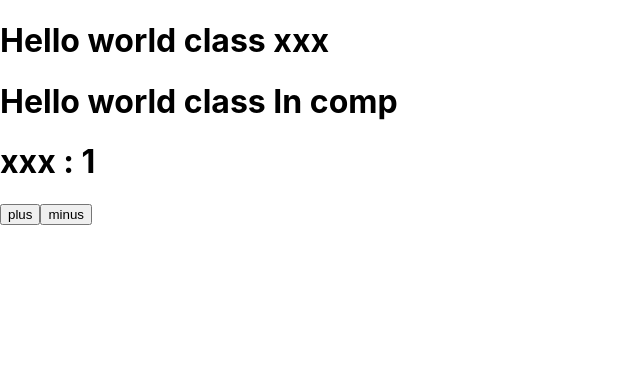
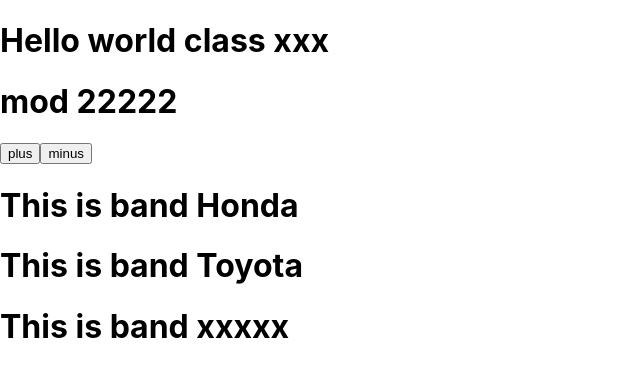
Before and after one commit to wadcharapong-n/react-app, a React (Create React App) app: page / in a window 1280 px wide. Both pictures are taken after a click on the button "plus". Shown: the top 376 px of the page, without its empty margins (0-640 px from the left). Built offline with nearby package versions, Linux system fonts and the light colour scheme.

Commit message:
condition

```diff
--- a/src/index.js
+++ b/src/index.js
@@ -8,6 +8,21 @@
   render(){
   return <h1>Hello world class {this.props.title}</h1>
   }
+}
+
+function Car(props){
+  const isHonda = props.isHonda
+  const isToyota = props.isToyota
+  let car
+  if (isHonda){
+    car = 'Honda'
+  }
+  if (isToyota){
+    car = 'Toyota'
+  }
+  return <div>
+    <h1>This is band {car ? car : <span>xxxxx</span>}</h1>
+  </div>
 }
 
 class HelloWorldInComp extends React.Component{
@@ -23,13 +38,18 @@
 
   onDeincrement = () => {
     this.setState((prevState) => ({count: prevState.count -1}))
-    this.setState((prevState) => ({count: prevState.count -1}))
   }
 
   render(){
+    if(this.state.count % 2 === 1){
+      return <div><h1>mod 22222</h1>
+          <button onClick={this.onIncrement}>plus</button>
+          <button onClick={this.onDeincrement}>minus</button>
+        </div>
+    }
     return <div>
       <HelloWorldComp title="In comp"/>
-      <p><h1>{this.props.title} : {this.state.count}</h1></p>
+      <h1>{this.props.title} : {this.state.count}</h1>
       <button onClick={this.onIncrement}>plus</button>
       <button onClick={this.onDeincrement}>minus</button>
     </div>
@@ -40,6 +60,9 @@
   <React.StrictMode>
     <HelloWorldComp title="xxx"/>
     <HelloWorldInComp title="xxx"/>
+    <Car isHonda={true}/>
+    <Car isToyota={true}/>
+    <Car />
   </React.StrictMode>,
   document.getElementById('root')
 );
```
